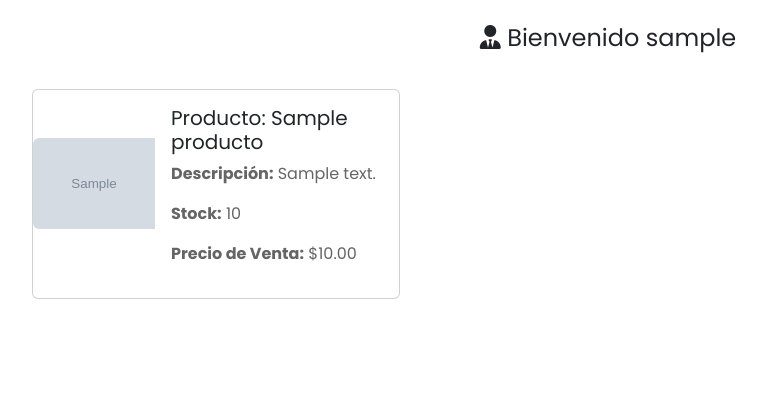
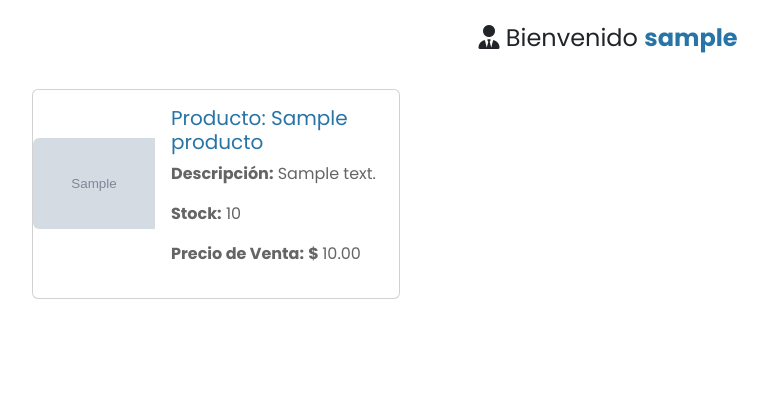
Before and after one commit to BryanCachimuel/Proyecto_Artefactos_Electrodomesticos, a PHP site: page /views/home/panel_control.php in a window 1280 px wide. Shown: the part 56-476 px from the top of the page, without its empty margins (32-800 px from the left). Run offline with PHP 8.4, Linux system fonts and the light colour scheme; the visitor is signed in with stand-in values (Sample User, id 1); tables that the repository leaves empty hold one stand-in row (values such as "Sample post"); grey boxes marked "Sample" are stand-in pictures; some libraries are stand-ins or nearby versions.

Commit message:
agregando estilos a los titulos de los productos y al nombre del usuario que inicio sesión

```diff
--- a/views/home/panel_control.php
+++ b/views/home/panel_control.php
@@ -8,7 +8,7 @@
     $productos = $obj->verlistaProductos();
 ?>
 
-    <h4 class="text-center mt-4"><i class="fa-sharp fa-solid fa-user-tie"></i> Bienvenido <?= $_SESSION['usuario'] ?></h4>
+    <h4 class="text-center mt-4"><i class="fa-sharp fa-solid fa-user-tie"></i> Bienvenido <strong style="color: #2874a6;"><?= $_SESSION['usuario'] ?></strong></h4>
     <div class="container mt-3">
         <div class="row">
             <?php foreach($productos as $prod) : ?>
@@ -20,10 +20,10 @@
                             </div>
                             <div class="col-md-8">
                                 <div class="card-body">
-                                    <h5 class="card-title">Producto: <?= $prod[1]?></h5>
+                                    <h5 class="card-title" style="color:#2874a6;">Producto: <?= $prod[1]?></h5>
                                     <p class="parrafo"><strong>Descripción:</strong> <?= $prod[2]?></p>
                                     <p class="parrafo"><strong>Stock:</strong> <?= $prod[3]?></p>
-                                    <p class="parrafo"><strong>Precio de Venta:</strong> $<?=$prod[6]?></p>
+                                    <p class="parrafo"><strong>Precio de Venta:</strong> <b> $ </b><?=$prod[6]?></p>
                                 </div>
                             </div>
                         </div>
```
